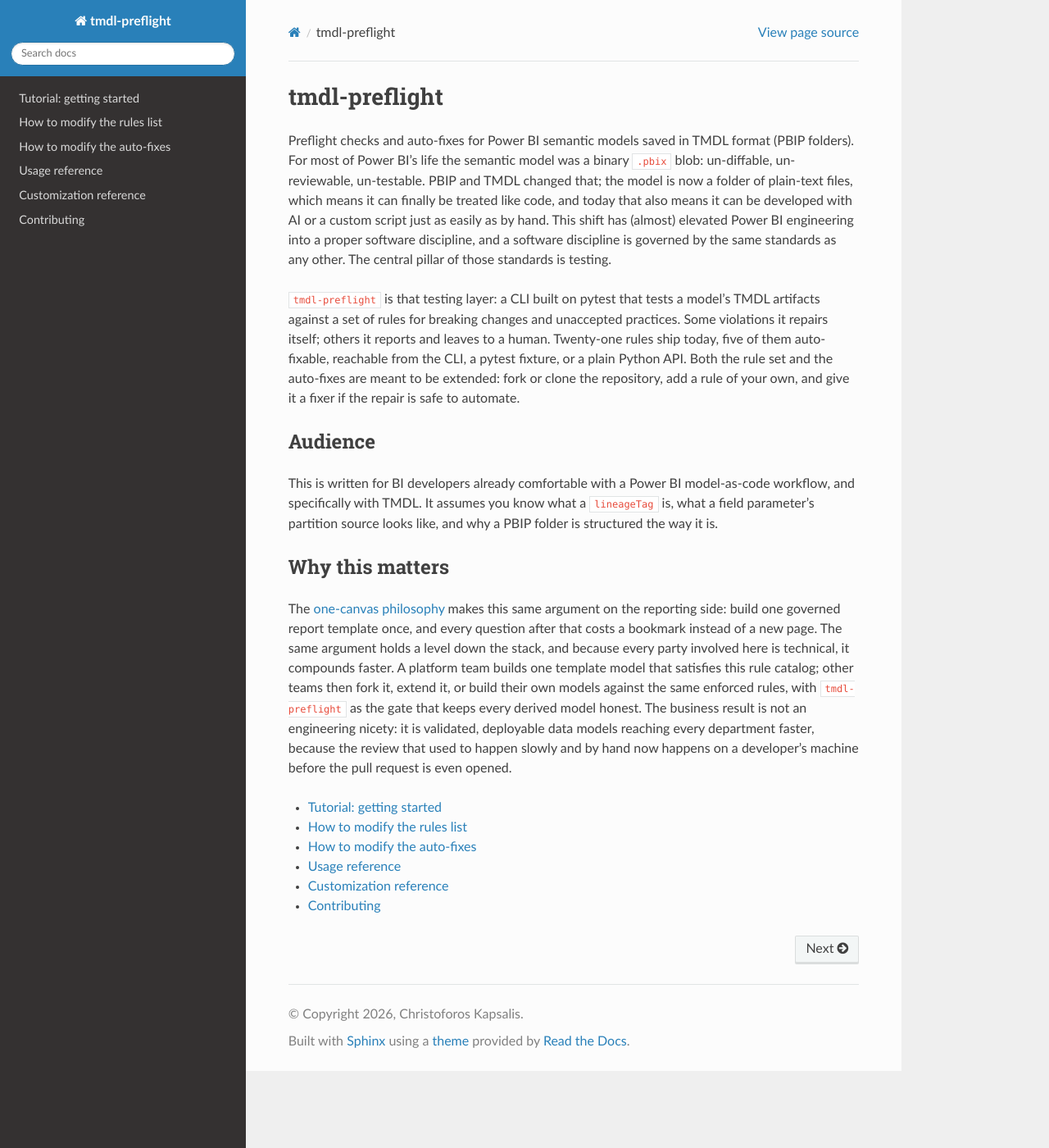
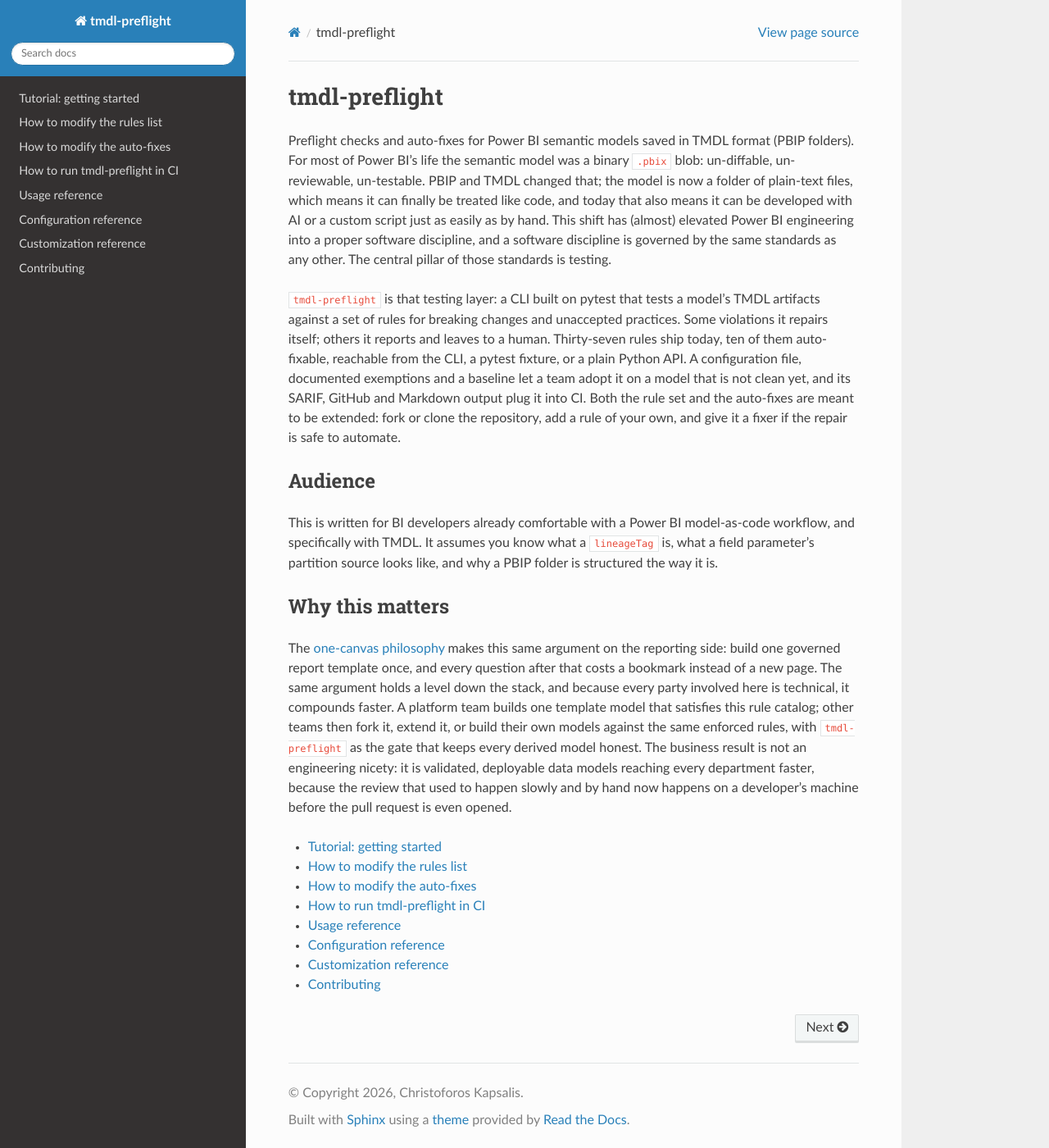
Before and after one commit to C-Kapsalis/tmdl-preflight-documentation, a Sphinx documentation site: the page built from docs/index.rst, in a window 1280 px wide and 1400 px high. Shown: the whole window at 82% size. Built offline with Sphinx 7.4.7 and the Read the Docs theme 3.1.0, drawn with Linux system fonts in a browser that asks for light colours; part of the change alters nothing that is shown.

Commit message:
Add configuration and CI pages; replace the no-config statement
reference/configuration covers the configuration file (discovery, keys,
validation, profiles, project-relative globs), exemptions, baselines and
the text, json, github, sarif and markdown output formats.
how-to/run-in-ci covers pre-commit, GitHub Actions with annotations and
SARIF upload, Azure DevOps, baseline gating and CI profiles. The landing
page lists both and the 1.1.0 rule and fixer counts.

Co-Authored-By: Claude Opus 5.5 (1M context) <noreply@anthropic.com>

```diff
--- /dev/null
+++ b/docs/how-to/run-in-ci.rst
@@ -0,0 +1,126 @@
+How to run tmdl-preflight in CI
+===================================
+
+Goal: block a pull request that would break the model, before anyone
+opens it in Power BI Desktop. The rule of thumb is **CI checks;
+developers fix**: the pipeline runs the read-only ``check``, and
+auto-fixes happen on a developer's machine, where the diff is reviewed
+and committed like any other change.
+
+Every example below runs from the repository root, which holds the
+PBIP project, and assumes Python 3.10 or newer.
+
+Before every commit: pre-commit
+-----------------------------------
+
+The repository ships a ``.pre-commit-hooks.yaml``. Add it to the
+project's ``.pre-commit-config.yaml``:
+
+::
+
+    repos:
+      - repo: https://github.com/c-kapsalis/tmdl-preflight
+        rev: v1.1.0
+        hooks:
+          - id: tmdl-preflight
+
+The hook checks the whole project rather than only the staged files,
+because a TMDL defect is often caused in one file and reported in
+another. Add ``args: [".", "--strict"]`` to block on warnings too. A
+second hook, ``tmdl-preflight-fix``, applies the mechanical fixes and
+re-checks; use it only if your team wants fixes applied on commit.
+
+On every pull request: GitHub Actions
+-----------------------------------------
+
+``examples/ci/github-actions.yml`` in the repository is a complete
+workflow; copy it to ``.github/workflows/tmdl-preflight.yml``. Its
+core:
+
+::
+
+    - uses: actions/setup-python@v5
+      with:
+        python-version: "3.12"
+    - run: pip install "tmdl-preflight @ git+https://github.com/c-kapsalis/tmdl-preflight@v1.1.0"
+    - run: tmdl-preflight check . --format github
+
+``--format github`` prints workflow commands, so each violation shows
+up as an annotation on the changed line of the pull request diff. The
+step fails the job on errors (and on warnings with ``--strict``).
+
+To also see findings as code-scanning alerts, write SARIF and upload
+it. The job needs ``security-events: write`` permission:
+
+::
+
+    - run: tmdl-preflight check . --format sarif > tmdl-preflight.sarif || true
+      if: always()
+    - uses: github/codeql-action/upload-sarif@v3
+      if: always()
+      with:
+        sarif_file: tmdl-preflight.sarif
+        category: tmdl-preflight
+
+For a readable summary on the run page, append the Markdown report to
+the job summary:
+
+::
+
+    - run: tmdl-preflight check . --format markdown >> "$GITHUB_STEP_SUMMARY"
+      if: always()
+
+Azure DevOps
+----------------
+
+The same shape:
+
+::
+
+    steps:
+      - task: UsePythonVersion@0
+        inputs:
+          versionSpec: "3.12"
+      - script: pip install "tmdl-preflight @ git+https://github.com/c-kapsalis/tmdl-preflight@v1.1.0"
+      - script: tmdl-preflight check $(Build.SourcesDirectory) --strict
+        displayName: TMDL preflight
+
+Gate only on new violations
+-------------------------------
+
+On a model that is not clean yet, record a baseline once, commit it,
+and point CI at it:
+
+::
+
+    $ tmdl-preflight baseline .
+    $ git add .tmdl-preflight-baseline.json
+
+::
+
+    - run: tmdl-preflight check . --baseline .tmdl-preflight-baseline.json --format github
+
+The job now fails only on violations that are not in the baseline. As
+the team fixes the old ones, ``tmdl-preflight baseline . --update``
+shrinks the file; it never grows it unless ``--accept-new`` is given.
+Defects that stop the model from opening can never be baselined. See
+:doc:`../reference/configuration`.
+
+Different settings for CI
+-----------------------------
+
+Keep one configuration file and give CI its own profile:
+
+::
+
+    [tool.tmdl-preflight.profiles.ci]
+    strict = true
+
+::
+
+    - run: tmdl-preflight check . --profile ci --format github
+
+Exit codes are the contract: ``0`` clean, ``1`` violations remain,
+``2`` a usage, path, configuration or baseline problem, so a missing
+model folder or a typo in the configuration fails the job loudly
+instead of passing vacuously.
--- a/docs/index.rst
+++ b/docs/index.rst
@@ -15,9 +15,11 @@ central pillar of those standards is testing.
 ``tmdl-preflight`` is that testing layer: a CLI built on pytest that
 tests a model's TMDL artifacts against a set of rules for breaking
 changes and unaccepted practices. Some violations it repairs itself;
-others it reports and leaves to a human. Twenty-one rules ship today,
-five of them auto-fixable, reachable from the CLI, a pytest fixture,
-or a plain Python API. Both the rule set and the auto-fixes are meant
+others it reports and leaves to a human. Thirty-seven rules ship
+today, ten of them auto-fixable, reachable from the CLI, a pytest
+fixture, or a plain Python API. A configuration file, documented
+exemptions and a baseline let a team adopt it on a model that is not
+clean yet, and its SARIF, GitHub and Markdown output plug it into CI. Both the rule set and the auto-fixes are meant
 to be extended: fork or clone the repository, add a rule of your own,
 and give it a fixer if the repair is safe to automate.
 
@@ -53,6 +55,8 @@ the pull request is even opened.
    tutorials/getting-started
    how-to/modify-the-rules-list
    how-to/modify-the-auto-fixes
+   how-to/run-in-ci
    reference/usage
+   reference/configuration
    reference/customization
    contributing
--- /dev/null
+++ b/docs/reference/configuration.rst
@@ -0,0 +1,208 @@
+Configuration reference
+===========================
+
+Everything that changes a run without changing the command line: the
+configuration file, exemptions, baselines, and the output formats.
+
+The configuration file
+--------------------------
+
+``tmdl-preflight`` reads the first of these it finds in the checked
+path or one of its parent folders. The search stops at the repository
+root, the first folder that contains ``.git``.
+
+1. ``.tmdl-preflight.toml``
+2. ``.tmdl-preflight.json``
+3. ``pyproject.toml`` with a ``[tool.tmdl-preflight]`` table
+
+``--config FILE`` names a file explicitly; ``--no-config`` ignores any
+file. TOML needs Python 3.11 or newer (the standard library's
+``tomllib``). On Python 3.10, use ``.tmdl-preflight.json`` with the
+same keys; a TOML file found on 3.10 is an error rather than being
+skipped.
+
+Every key is validated. An unknown key, an unknown rule id or name, or
+an option of the wrong type stops the run with exit code ``2`` and a
+message naming the problem; nothing is silently ignored.
+
+::
+
+    [tool.tmdl-preflight]
+    select = ["M001", "M002", "M003"]      # optional; default: every rule
+    ignore = ["S002"]
+    strict = false
+    exclude = ["**/tables/Legacy*.tmdl"]
+
+    [tool.tmdl-preflight.severity_overrides]
+    R007 = "error"
+
+    [tool.tmdl-preflight.rules.S002]
+    min_length = 20
+    placeholder_words = ["todo", "tbd", "fixme"]
+
+    [tool.tmdl-preflight.rules.D004]
+    check_bare_references = true
+
+    [[tool.tmdl-preflight.exemptions]]
+    rule = "R004"
+    object = "relationship 1f6f2b3a"
+    reason = "bidirectional on purpose: product slicers filter stores"
+    until = "2026-12-31"
+
+    [tool.tmdl-preflight.profiles.ci]
+    strict = true
+
+In ``.tmdl-preflight.toml`` the same keys sit at the top level (or
+under ``[tool.tmdl-preflight]``); in ``.tmdl-preflight.json`` they are
+the keys of the top-level object.
+
+.. list-table::
+   :header-rows: 1
+
+   * - Key
+     - Meaning
+   * - ``select``
+     - Rule ids or names to run. ``--select`` on the command line
+       replaces it.
+   * - ``ignore``
+     - Rule ids or names to skip. ``--ignore`` on the command line adds
+       to it.
+   * - ``strict``
+     - ``true`` to fail on warnings as well as errors, like
+       ``--strict``.
+   * - ``severity_overrides``
+     - A table of rule id to ``error``, ``warning`` or ``info``. The
+       rule's violations are reported, and gate the exit code, at that
+       severity.
+   * - ``exclude``
+     - Globs of files whose violations are not reported. Files are
+       still parsed, so references into them still resolve.
+   * - ``rules.<ID>``
+     - Per-rule options. Each rule declares the options it accepts
+       (``tmdl-preflight rules --json`` lists them); today these are
+       S002 ``min_length`` and ``placeholder_words``, and D004
+       ``check_bare_references``.
+   * - ``exemptions``
+     - A list of documented exceptions, below.
+   * - ``profiles.<name>``
+     - A table with any of the keys above, deep-merged over the base
+       settings when the run passes ``--profile <name>``. Tables
+       merge key by key; lists and values replace.
+
+Paths and globs
+~~~~~~~~~~~~~~~~~~~
+
+Excludes, exemptions and baselines all use the same project-relative
+path: it starts at the ``*.SemanticModel`` or ``*.Report`` folder, for
+example ``BikeShop.SemanticModel/definition/tables/Sales.tmdl``. It
+never contains the folder the project is checked out in, so a pattern
+cannot accidentally match a parent directory, and the same
+configuration works on every machine. Absolute patterns and patterns
+containing ``..`` are rejected.
+
+In a glob, ``*`` matches within one folder, ``**`` matches across
+folders, and ``?`` matches one character. A pattern without ``/``
+matches the file name alone: ``Legacy*.tmdl`` and
+``**/tables/Legacy*.tmdl`` are equivalent for table files.
+
+Exemptions
+--------------
+
+An exemption accepts the violations of one rule, optionally narrowed to
+a path glob and an exact object, for a stated reason:
+
+.. list-table::
+   :header-rows: 1
+
+   * - Key
+     - Meaning
+   * - ``rule``
+     - Required. The rule id or name.
+   * - ``reason``
+     - Required and non-empty. Why the exception is acceptable, for the
+       next reviewer.
+   * - ``path``
+     - Optional glob over the project-relative path.
+   * - ``object``
+     - Optional exact object, as printed in brackets in the text
+       report (for example ``Sales Measures[Units Sold]``).
+   * - ``until``
+     - Optional date, ``YYYY-MM-DD``. After that day the exemption no
+       longer applies: its violations are reported again, and the
+       report lists the expired exemption.
+
+The text report notes how many violations were exempted, every
+exemption that has expired, and every exemption that matched nothing
+(a sign the problem was fixed and the entry can go).
+
+Baselines
+-------------
+
+A baseline lets a team adopt the tool on a model that is not clean yet:
+record what fails today, then fail only on what is new.
+
+::
+
+    $ tmdl-preflight baseline .
+    $ tmdl-preflight check . --baseline .tmdl-preflight-baseline.json
+
+The file records violation identities: rule id, project-relative file,
+object, and how many violations share that identity. It has no line
+numbers, so editing an unrelated part of a file does not turn a known
+violation into a new one. Commit it next to the project.
+
+``check --baseline`` reports only violations beyond the recorded
+counts, and lists **fixed** entries (fewer violations than recorded)
+and **stale** entries (a rule that no longer exists, or one that can
+never be baselined). Shrink the file as violations get fixed:
+
+::
+
+    $ tmdl-preflight baseline . --update
+    $ tmdl-preflight baseline . --update --accept-new
+
+``--update`` only ever removes entries or lowers counts. Growing the
+baseline takes the explicit ``--accept-new``. The ``baseline`` command
+refuses to run:
+
+- with ``--select`` or ``--ignore``, because a partial run would record
+  (and, on ``--update``, forget) only some violations;
+- while any file fails to parse (M002), because a baseline recorded
+  from a partly-read model would hide real violations later;
+- when the file already exists and ``--update`` was not given.
+
+Rules whose defects stop a model from opening or deploying are never
+recorded and always fail the check: M003, M006, M007, M010, M015 and
+R006 (``baselinable = False``).
+
+Output formats
+------------------
+
+``--format`` chooses the renderer for ``check`` and ``fix``; the exit
+code is the same for every format.
+
+.. list-table::
+   :header-rows: 1
+
+   * - Format
+     - Use
+   * - ``text``
+     - The default, for people. One line per violation, then the
+       ``scanned:`` line, any notes, and the summary line.
+   * - ``json``
+     - For scripts. Described in :doc:`usage`. ``--json`` is an alias.
+   * - ``github``
+     - GitHub Actions workflow commands
+       (``::error file=...,line=...,title=...::message``), which show up
+       as annotations on the pull request diff. Info findings become
+       notices.
+   * - ``sarif``
+     - SARIF 2.1.0, for GitHub code scanning and other SARIF viewers.
+       One run, with every rule in ``tool.driver.rules`` and one result
+       per violation; errors, warnings and infos map to the SARIF
+       levels ``error``, ``warning`` and ``note``. File URIs are
+       relative to the working directory, so run the command from the
+       repository root.
+   * - ``markdown``
+     - A summary and a table of violations, for pull request comments
+       or a job summary (``>> $GITHUB_STEP_SUMMARY``).
```
